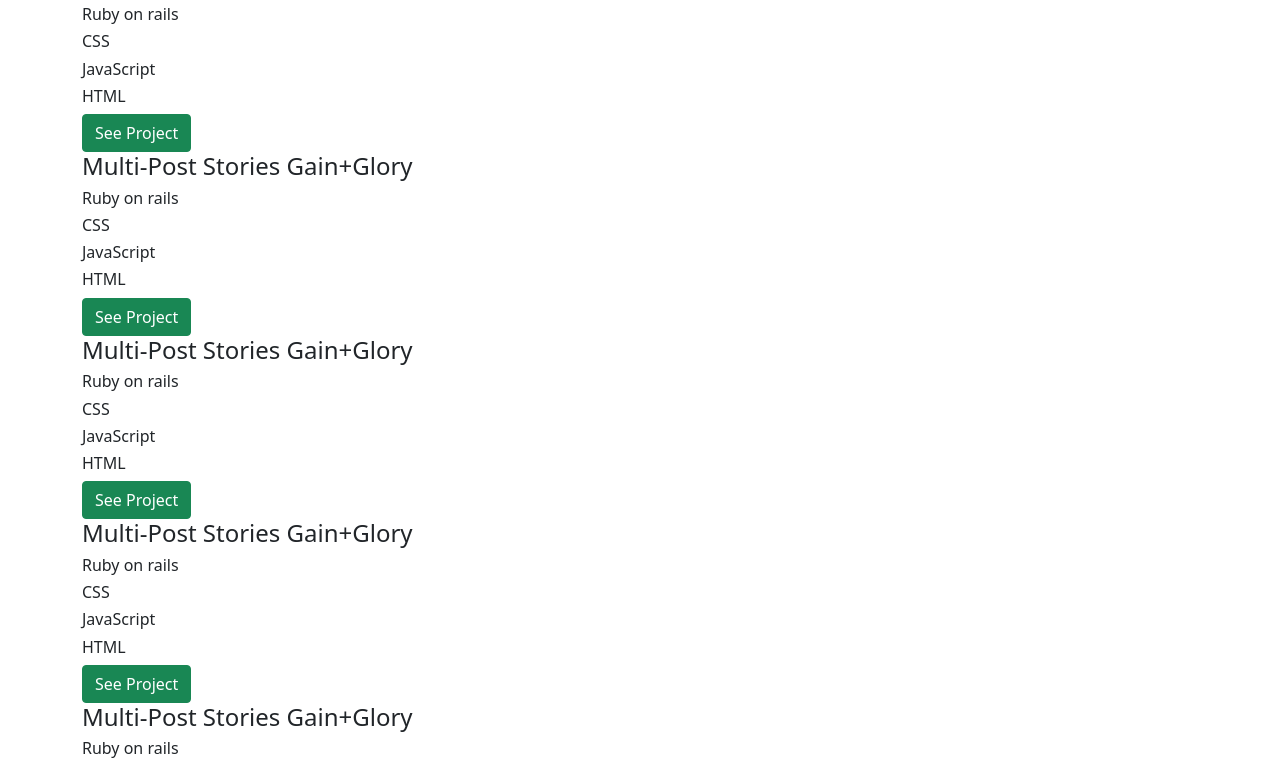
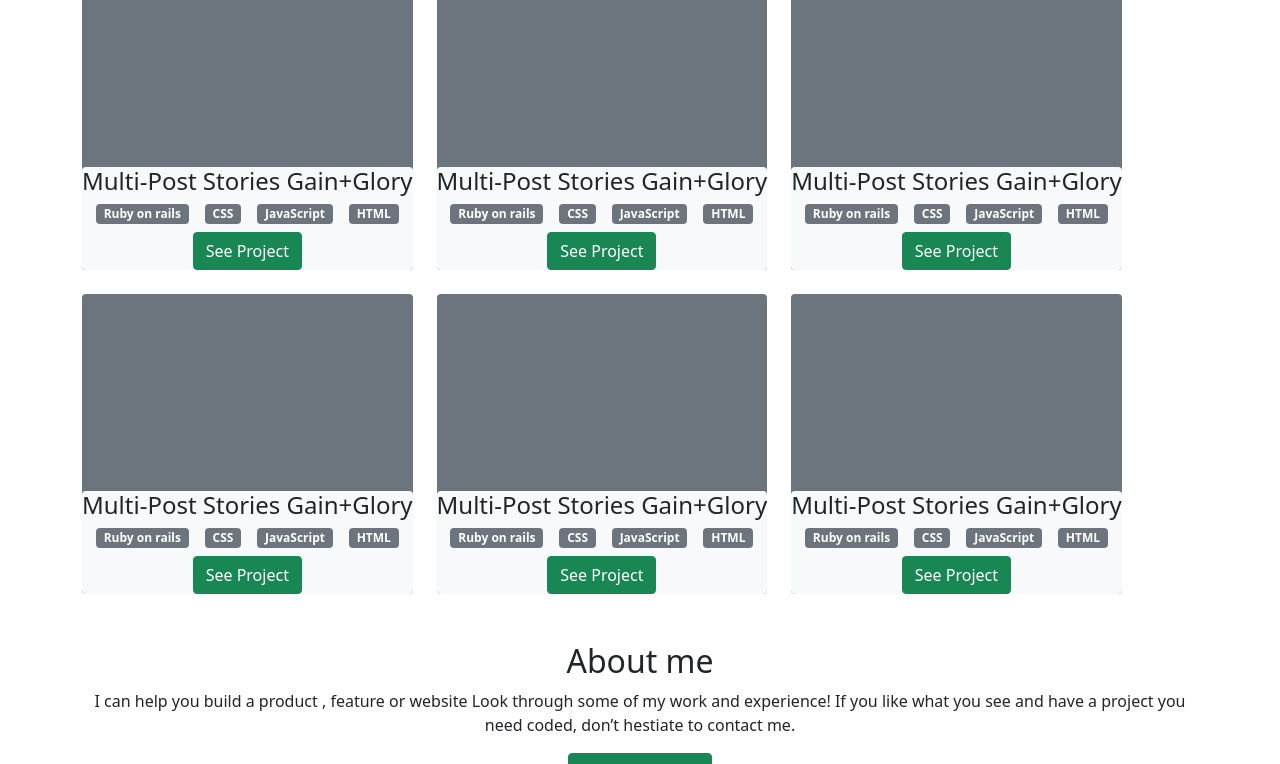
Before and after one commit to Sahar-AbdelSamad/Portfolio-using-Bootstrap, a website: page index.html in a window 1280 px wide. Shown: the part 476-1240 px from the top of the page. Drawn offline with nearby package versions, Linux system fonts and the light colour scheme.

Commit message:
Style HTML using Bootstrap

```diff
--- a/index.html
+++ b/index.html
@@ -24,104 +24,103 @@
                 </div>
             </div>
     </nav>
-    <section>
+    <section class="text-center">
         <h1>Hey there. I’m Sahar</h1>
-        <h2>I’m a software developer</h2>
+        <h2 class="h1 text-success">I’m a software developer</h2>
         <p>I can help you build a product , feature or website Look through some of my work and experience! If you like what you see and have a project you need coded, don’t hestiate to contact me.
         </p>
-        <ul>
-            <li>
+        <ul class="d-flex gap-3 justify-content-center">
+            <li class="list-unstyled">
                 <a rel="noopener noreferrer" href="https://twitter.com/home?lang=en" target="_blank"><img src="Images/twitter.svg" alt="twitter icon"></a>
             </li>
-            <li>
+            <li class="list-unstyled">
                 <a rel="noopener noreferrer" href="https://www.linkedin.com/in/abdel-samad-sahar-353977223/" target="_blank"><img src="Images/Linkedin-icon.svg" alt="linkdin icon"></a>
             </li>
-            <li>
+            <li class="list-unstyled">
                 <a rel="noopener noreferrer" href="hhttps://github.com/Sahar-AbdelSamad" target="_blank"><img src="Images/medium.svg" alt="medium icon"></a>
             </li>
-            <li>
+            <li class="list-unstyled">
                 <a rel="noopener noreferrer" href="https://github.com/Sahar-AbdelSamad" target="_blank"><img src="Images/github.svg" alt="github icon"></a>
             </li>
-            <li>
+            <li class="list-unstyled">
                 <a rel="noopener noreferrer" href="https://angel.co/" target="_blank"><img src="Images/angellist.svg" alt="angellist icon"></a>
             </li>
         </ul>
-        <button type="button"><img src="Images/Normal-Button/Secondary/Icons/Chevron-Down.svg"
+        <button class="rounded-circle my-5" type="button"><img src="Images/Normal-Button/Secondary/Icons/Chevron-Down.svg"
                 alt="down icon"></button>
     </section>
     <!-- works section -->
-    <section id="works">
+    <section class="text-center" id="works">
         <h2>My Recent Works</h2>
-        <p></p>
-        <div>
-            <div>
-                <div>
+        <div class="d-flex flex-wrap gap-4 mb-5">
+            <div class="bg-secondary rounded" style="height: 300px">
+                <div class="bg-light rounded" style="margin-top: 196.8px;">
                     <h4>Multi-Post Stories Gain+Glory</h4>
-                    <div>
-                        <h6>Ruby on rails</h6>
-                        <h6>CSS</h6>
-                        <h6>JavaScript</h6>
-                        <h6>HTML</h6>
+                    <div class="d-flex gap-3 flex-wrap justify-content-center">
+                        <h6 class="badge bg-secondary">Ruby on rails</h6>
+                        <h6 class="badge bg-secondary">CSS</h6>
+                        <h6 class="badge bg-secondary">JavaScript</h6>
+                        <h6 class="badge bg-secondary">HTML</h6>
                     </div>
                     <a class="btn btn-success" href="#">See Project</a>
                 </div>
             </div>
-            <div>
-                <div>
+            <div class="bg-secondary rounded" style="height: 300px">
+                <div class="bg-light rounded" style="margin-top: 196.8px;">
                     <h4>Multi-Post Stories Gain+Glory</h4>
-                    <div>
-                        <h6>Ruby on rails</h6>
-                        <h6>CSS</h6>
-                        <h6>JavaScript</h6>
-                        <h6>HTML</h6>
+                    <div class="d-flex gap-3 flex-wrap justify-content-center">
+                        <h6 class="badge bg-secondary">Ruby on rails</h6>
+                        <h6 class="badge bg-secondary">CSS</h6>
+                        <h6 class="badge bg-secondary">JavaScript</h6>
+                        <h6 class="badge bg-secondary">HTML</h6>
                     </div>
                     <a class="btn btn-success" href="#">See Project</a>
                 </div>
             </div>
-            <div>
-                <div>
+            <div class="bg-secondary rounded" style="height: 300px">
+                <div class="bg-light rounded" style="margin-top: 196.8px;">
                     <h4>Multi-Post Stories Gain+Glory</h4>
-                    <div>
-                        <h6>Ruby on rails</h6>
-                        <h6>CSS</h6>
-                        <h6>JavaScript</h6>
-                        <h6>HTML</h6>
+                    <div class="d-flex gap-3 flex-wrap justify-content-center">
+                        <h6 class="badge bg-secondary">Ruby on rails</h6>
+                        <h6 class="badge bg-secondary">CSS</h6>
+                        <h6 class="badge bg-secondary">JavaScript</h6>
+                        <h6 class="badge bg-secondary">HTML</h6>
                     </div>
                     <a class="btn btn-success" href="#">See Project</a>
                 </div>
             </div>
-            <div>
-                <div>
+            <div class="bg-secondary rounded" style="height: 300px">
+                <div class="bg-light rounded" style="margin-top: 196.8px;">
                     <h4>Multi-Post Stories Gain+Glory</h4>
-                    <div>
-                        <h6>Ruby on rails</h6>
-                        <h6>CSS</h6>
-                        <h6>JavaScript</h6>
-                        <h6>HTML</h6>
+                    <div class="d-flex gap-3 flex-wrap justify-content-center">
+                        <h6 class="badge bg-secondary">Ruby on rails</h6>
+                        <h6 class="badge bg-secondary">CSS</h6>
+                        <h6 class="badge bg-secondary">JavaScript</h6>
+                        <h6 class="badge bg-secondary">HTML</h6>
                     </div>
                     <a class="btn btn-success" href="#">See Project</a>
                 </div>
             </div>
-            <div>
-                <div>
+            <div class="bg-secondary rounded" style="height: 300px">
+                <div class="bg-light rounded" style="margin-top: 196.8px;">
                     <h4>Multi-Post Stories Gain+Glory</h4>
-                    <div>
-                        <h6>Ruby on rails</h6>
-                        <h6>CSS</h6>
-                        <h6>JavaScript</h6>
-                        <h6>HTML</h6>
+                    <div class="d-flex gap-3 flex-wrap justify-content-center">
+                        <h6 class="badge bg-secondary">Ruby on rails</h6>
+                        <h6 class="badge bg-secondary">CSS</h6>
+                        <h6 class="badge bg-secondary">JavaScript</h6>
+                        <h6 class="badge bg-secondary">HTML</h6>
                     </div>
                     <a class="btn btn-success" href="#">See Project</a>
                 </div>
             </div>
-            <div>
-                <div>
+            <div class="bg-secondary rounded" style="height: 300px">
+                <div class="bg-light rounded" style="margin-top: 196.8px;">
                     <h4>Multi-Post Stories Gain+Glory</h4>
-                    <div>
-                        <h6>Ruby on rails</h6>
-                        <h6>CSS</h6>
-                        <h6>JavaScript</h6>
-                        <h6>HTML</h6>
+                    <div class="d-flex gap-3 flex-wrap justify-content-center">
+                        <h6 class="badge bg-secondary">Ruby on rails</h6>
+                        <h6 class="badge bg-secondary">CSS</h6>
+                        <h6 class="badge bg-secondary">JavaScript</h6>
+                        <h6 class="badge bg-secondary">HTML</h6>
                     </div>
                     <a class="btn btn-success" href="#">See Project</a>
                 </div>
@@ -133,7 +132,7 @@
         <h2>About me</h2>
         <p> I can help you build a product , feature or website Look through some of my work and experience! If you like what you see and have a project you need coded, don’t hestiate to contact me.</p>
         <a class="btn btn-success" href="#">Get My Resume</a>
-        <ul class="d-flex row flex-wrap gap-4">
+        <ul class="d-flex row flex-wrap gap-4 my-5">
             <li class="card col bg-secondary rounded">
                 <img src="Images/icon-languages.svg" alt="icon for languages">
                 <h4 class="text-center">Languages</h4>
@@ -189,27 +188,25 @@
         </form>
     </section>
     <!-- Footer -->
-    <footer>
-        <p></p>
-        <ul>
-            <li>
+    <footer class="text-center">
+        <ul class="d-flex gap-3 justify-content-center mt-3">
+            <li class="list-unstyled">
                 <a rel="noopener noreferrer" href="https://twitter.com/home?lang=en" target="_blank"><img src="Images/twitter.svg" alt="twitter icon"></a>
             </li>
-            <li>
+            <li class="list-unstyled">
                 <a rel="noopener noreferrer" href="https://www.linkedin.com/in/abdel-samad-sahar-353977223/" target="_blank"><img src="Images/Linkedin-icon.svg" alt="linkdin icon"></a>
             </li>
-            <li>
+            <li class="list-unstyled">
                 <a rel="noopener noreferrer" href="hhttps://github.com/Sahar-AbdelSamad" target="_blank"><img src="Images/medium.svg" alt="medium icon"></a>
             </li>
-            <li>
+            <li class="list-unstyled">
                 <a rel="noopener noreferrer" href="https://github.com/Sahar-AbdelSamad" target="_blank"><img src="Images/github.svg" alt="github icon"></a>
             </li>
-            <li>
+            <li class="list-unstyled">
                 <a rel="noopener noreferrer" href="https://angel.co/" target="_blank"><img src="Images/angellist.svg" alt="angellist icon"></a>
             </li>
         </ul>
         <p>myemailhere@email.com</p>
-        <p></p>
     </footer>
 </body>
 
```
